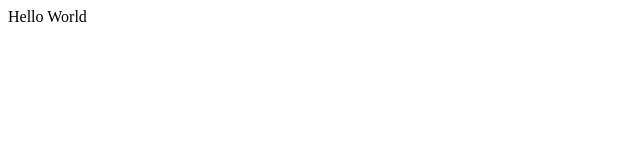
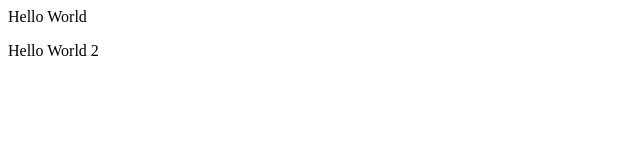
Before and after one commit to ConvoZen/app.convozen.fe, a plain HTML site: page index.html in a window 1280 px wide. Shown: the full height of the page, 0-640 px from the left. Drawn offline with Linux system fonts and the light colour scheme.

Commit message:
Update index.html

```diff
--- a/index.html
+++ b/index.html
@@ -4,5 +4,6 @@
 <head>
   <body>
     <p> Hello World</p>
+    <p> Hello World 2</p>
   </body>
 </html>
```
